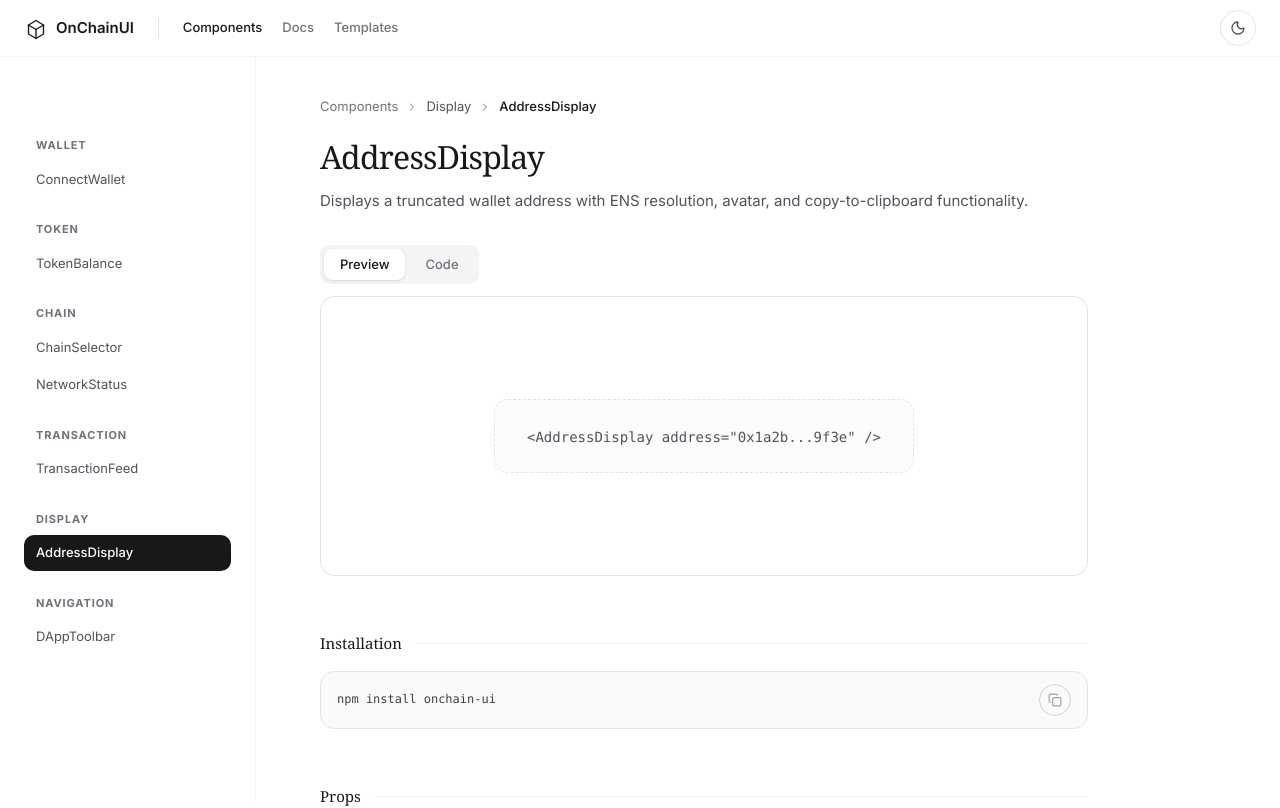
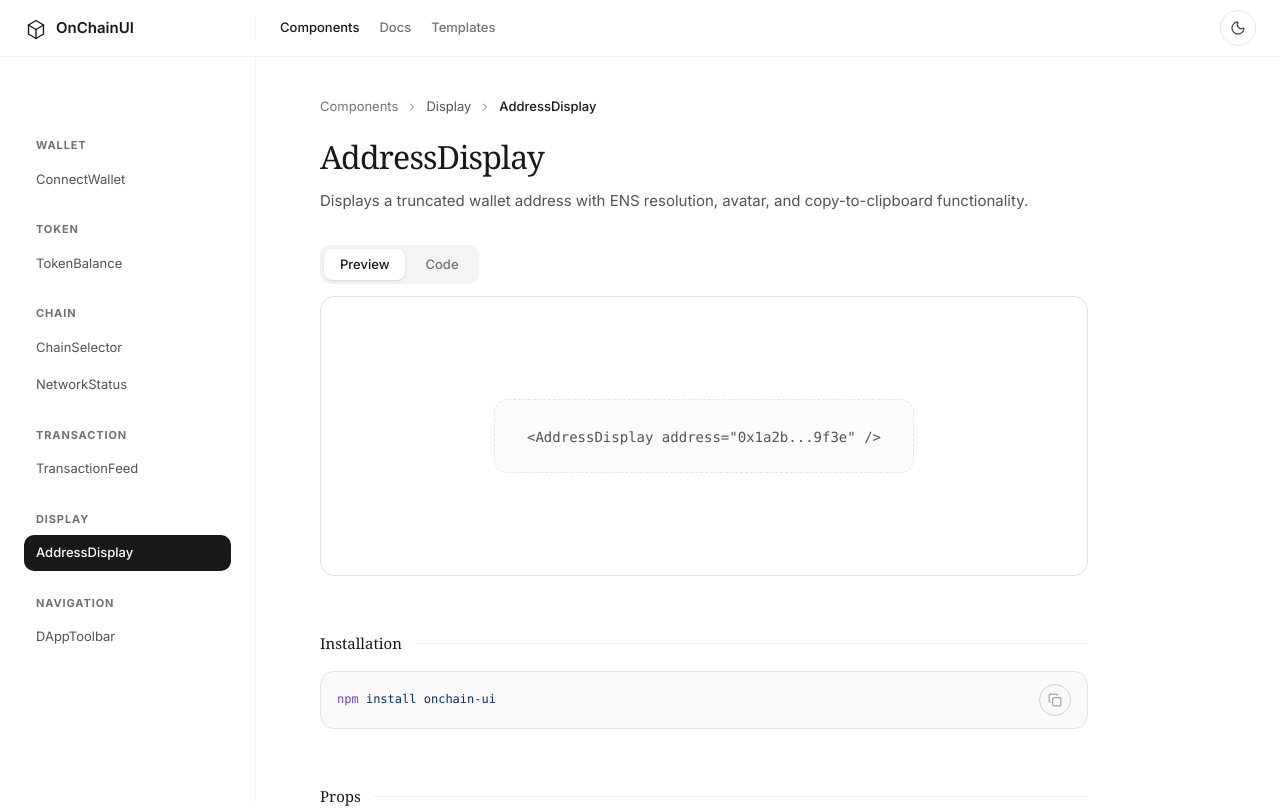
Before and after one commit to Quantapar/OnChainUI, a React (Vite) app in the folder frontend/: page /components/address-display in a window 1280 px wide. Shown: the top 808 px of the page. Built offline with nearby package versions, Linux system fonts and the light colour scheme.

Commit message:
refactor: add shiki highlighter and update dark theme colors in ComponentsPage and DAppToolbar

```diff
--- a/frontend/src/components/landing/ComponentPreview.tsx
+++ b/frontend/src/components/landing/ComponentPreview.tsx
@@ -306,7 +306,7 @@ function DAppToolbarPreview() {
 
   return (
     <div
-      className="relative flex items-center gap-1 rounded-full border border-zinc-200 bg-white px-2.5 py-1.5 shadow-sm dark:border-zinc-700 dark:bg-zinc-900"
+      className="relative flex items-center gap-1 rounded-full border border-zinc-200 bg-white px-2.5 py-1.5 shadow-sm dark:border-zinc-800 dark:bg-[#09090B]"
       onMouseLeave={() => setHoveredId(null)}
     >
       <AnimatePresence>
@@ -355,7 +355,7 @@ function DAppToolbarPreview() {
         {hoveredItem && (
           <motion.div
             key="toolbar-tooltip"
-            className="pointer-events-none absolute -top-10 left-0 z-50 whitespace-nowrap rounded-lg border border-zinc-200 bg-white px-2.5 py-1 shadow-sm dark:border-zinc-700 dark:bg-zinc-900"
+            className="pointer-events-none absolute -top-10 left-0 z-50 whitespace-nowrap rounded-lg border border-zinc-200 bg-white px-2.5 py-1 shadow-sm dark:border-zinc-800 dark:bg-[#09090B]"
             initial={{ opacity: 0, y: 6, scale: 0.95, x: tooltipX, translateX: "-50%" }}
             animate={{ opacity: 1, y: 0, scale: 1, x: tooltipX, translateX: "-50%" }}
             exit={{ opacity: 0, y: 6, scale: 0.95, transition: { duration: 0.12 } }}
--- a/frontend/src/data/components.ts
+++ b/frontend/src/data/components.ts
@@ -244,7 +244,7 @@ export function DAppToolbar({ items, activeId, separator }: DAppToolbarProps) {
     <div
       className="relative flex items-center gap-2 rounded-full border
         border-zinc-200 bg-white px-4 py-2 shadow-sm
-        dark:border-zinc-700 dark:bg-zinc-900"
+        dark:border-zinc-800 dark:bg-[#09090B]"
       onMouseLeave={() => setHoveredId(null)}
     >
       <AnimatePresence>
@@ -264,7 +264,7 @@ export function DAppToolbar({ items, activeId, separator }: DAppToolbarProps) {
       {items.map((item, index) => (
         <React.Fragment key={item.id}>
           {separator !== undefined && index === separator + 1 && (
-            <div className="mx-0.5 h-5 w-px bg-zinc-200 dark:bg-zinc-700" />
+            <div className="mx-0.5 h-5 w-px bg-zinc-200 dark:bg-zinc-800" />
           )}
           <button
             onClick={item.onClick}
@@ -298,7 +298,7 @@ export function DAppToolbar({ items, activeId, separator }: DAppToolbarProps) {
             className="pointer-events-none absolute -top-10 left-0 z-50
               whitespace-nowrap rounded-lg border border-zinc-200
               bg-white px-2.5 py-1 shadow-sm
-              dark:border-zinc-700 dark:bg-zinc-900"
+              dark:border-zinc-800 dark:bg-[#09090B]"
             initial={{
               opacity: 0, y: 6, scale: 0.95,
               x: tooltipX, translateX: "-50%",
--- a/frontend/src/pages/ComponentsPage.tsx
+++ b/frontend/src/pages/ComponentsPage.tsx
@@ -1,5 +1,6 @@
-import React, { useState, useEffect } from "react";
+import React, { useState, useEffect, useMemo } from "react";
 import { AnimatePresence, motion } from "framer-motion";
+import { createHighlighter, type Highlighter } from "shiki";
 import { Link, useParams, useNavigate, Navigate } from "react-router";
 import {
   Check, Copy, ChevronRight, Menu, X,
@@ -45,8 +46,36 @@ function Sidebar({ current }: { current: string }) {
   );
 }
 
+let highlighterPromise: Promise<Highlighter> | null = null;
+
+function getHighlighter() {
+  if (!highlighterPromise) {
+    highlighterPromise = createHighlighter({
+      themes: ["github-light", "github-dark"],
+      langs: ["tsx", "bash"],
+    });
+  }
+  return highlighterPromise;
+}
+
+function useHighlightedCode(code: string, lang: "tsx" | "bash") {
+  const [lightHtml, setLightHtml] = useState<string | null>(null);
+  const [darkHtml, setDarkHtml] = useState<string | null>(null);
+
+  useEffect(() => {
+    getHighlighter().then((highlighter) => {
+      setLightHtml(highlighter.codeToHtml(code, { lang, theme: "github-light" }));
+      setDarkHtml(highlighter.codeToHtml(code, { lang, theme: "github-dark" }));
+    });
+  }, [code, lang]);
+
+  return { lightHtml, darkHtml };
+}
+
 function CodeBlock({ code, compact }: { code: string; compact?: boolean }) {
   const [copied, setCopied] = useState(false);
+  const lang = compact ? "bash" : "tsx";
+  const { lightHtml, darkHtml } = useHighlightedCode(code, lang);
 
   const handleCopy = async () => {
     await navigator.clipboard.writeText(code);
@@ -56,9 +85,22 @@ function CodeBlock({ code, compact }: { code: string; compact?: boolean }) {
 
   return (
     <div className={`group flex gap-2 rounded-xl border border-zinc-200 bg-zinc-50 dark:border-[#1e1e22] dark:bg-[#111113] ${compact ? "items-center px-4 py-3" : "items-start p-5"}`}>
+      {lightHtml && darkHtml ? (
+        <>
+          <div
+            className={`block min-w-0 flex-1 overflow-x-auto font-mono leading-relaxed dark:hidden [&_pre]:!bg-transparent [&_code]:!bg-transparent ${compact ? "text-xs" : "max-h-[320px] overflow-y-auto text-[13px]"}`}
+            dangerouslySetInnerHTML={{ __html: lightHtml }}
+          />
+          <div
+            className={`hidden min-w-0 flex-1 overflow-x-auto font-mono leading-relaxed dark:block [&_pre]:!bg-transparent [&_code]:!bg-transparent ${compact ? "text-xs" : "max-h-[320px] overflow-y-auto text-[13px]"}`}
+            dangerouslySetInnerHTML={{ __html: darkHtml }}
+          />
+        </>
+      ) : (
         <pre className={`min-w-0 flex-1 overflow-x-auto font-mono leading-relaxed text-zinc-700 dark:text-zinc-300 ${compact ? "text-xs" : "max-h-[320px] overflow-y-auto text-[13px]"}`}>
           <code>{code}</code>
         </pre>
+      )}
       <button
         onClick={handleCopy}
         className="flex h-8 w-8 shrink-0 cursor-pointer items-center justify-center rounded-full border border-zinc-300 text-zinc-400 transition-[border-color,color] duration-150 ease-out hover:border-zinc-400 hover:text-zinc-600 dark:border-zinc-700 dark:hover:border-zinc-600 dark:hover:text-zinc-200"
@@ -182,13 +224,13 @@ function DAppToolbarLivePreview() {
 
   return (
     <div
-      className="relative flex items-center gap-2 rounded-full border border-zinc-200 bg-white px-4 py-2 shadow-sm dark:border-zinc-700 dark:bg-zinc-800"
+      className="relative flex items-center gap-2 rounded-full border border-zinc-200 bg-white px-4 py-2 shadow-sm dark:border-zinc-800 dark:bg-[#09090B]"
       onMouseLeave={() => setHoveredId(null)}
     >
       <AnimatePresence>
         {hoveredId && (
           <motion.div
-            className="absolute top-1/2 left-0 -translate-y-1/2 rounded-xl bg-zinc-100 dark:bg-zinc-700"
+            className="absolute top-1/2 left-0 -translate-y-1/2 rounded-xl bg-zinc-100 dark:bg-zinc-800"
             style={{ width: ITEM_SIZE, height: ITEM_SIZE }}
             initial={{ opacity: 0, x: bgX, scale: 0.95 }}
             animate={{ opacity: 1, x: bgX, scale: 1 }}
@@ -228,7 +270,7 @@ function DAppToolbarLivePreview() {
         {hoveredItem && (
           <motion.div
             key="detail-tooltip"
-            className="pointer-events-none absolute -top-10 left-0 z-50 whitespace-nowrap rounded-lg border border-zinc-200 bg-white px-2.5 py-1 shadow-sm dark:border-zinc-700 dark:bg-zinc-800"
+            className="pointer-events-none absolute -top-10 left-0 z-50 whitespace-nowrap rounded-lg border border-zinc-200 bg-white px-2.5 py-1 shadow-sm dark:border-zinc-800 dark:bg-[#09090B]"
             initial={{ opacity: 0, y: 6, scale: 0.95, x: tooltipX, translateX: "-50%" }}
             animate={{ opacity: 1, y: 0, scale: 1, x: tooltipX, translateX: "-50%" }}
             exit={{ opacity: 0, y: 6, scale: 0.95, transition: { duration: 0.12 } }}
@@ -285,32 +327,32 @@ function ComponentDetail({ component }: { component: ComponentMeta }) {
       <div className="mt-8">
         <div className="flex items-center justify-between">
           <div className="flex items-center gap-1 rounded-lg bg-zinc-100 p-1 dark:bg-zinc-900">
+            {(["preview", "code"] as const).map((t) => (
               <button
-              onClick={() => setTab("preview")}
-              className={`cursor-pointer rounded-md px-4 py-1.5 text-[13px] font-medium transition-all duration-150 ${
-                tab === "preview"
-                  ? "bg-white text-zinc-900 shadow-sm dark:bg-zinc-800 dark:text-zinc-100"
+                key={t}
+                onClick={() => setTab(t)}
+                className={`relative cursor-pointer rounded-md px-4 py-1.5 text-[13px] font-medium transition-colors duration-150 ${
+                  tab === t
+                    ? "text-zinc-900 dark:text-zinc-100"
                     : "text-zinc-500 hover:text-zinc-700 dark:text-zinc-400 dark:hover:text-zinc-200"
                 }`}
               >
-              Preview
+                {tab === t && (
+                  <motion.span
+                    layoutId="detail-tab-indicator"
+                    className="absolute inset-0 rounded-md bg-white shadow-sm dark:bg-zinc-800"
+                    transition={{ type: "spring", stiffness: 400, damping: 30 }}
+                  />
+                )}
+                <span className="relative z-10">{t === "preview" ? "Preview" : "Code"}</span>
               </button>
-            <button
-              onClick={() => setTab("code")}
-              className={`cursor-pointer rounded-md px-4 py-1.5 text-[13px] font-medium transition-all duration-150 ${
-                tab === "code"
-                  ? "bg-white text-zinc-900 shadow-sm dark:bg-zinc-800 dark:text-zinc-100"
-                  : "text-zinc-500 hover:text-zinc-700 dark:text-zinc-400 dark:hover:text-zinc-200"
-              }`}
-            >
-              Code
-            </button>
+            ))}
           </div>
         </div>
 
         <div className="mt-3">
           {tab === "preview" ? (
-            <div className="flex min-h-[280px] items-center justify-center rounded-xl border border-zinc-200 bg-white p-10 dark:border-zinc-800 dark:bg-zinc-900">
+            <div className="flex min-h-[280px] items-center justify-center rounded-xl border border-zinc-200 bg-white p-10 dark:border-[#1e1e22] dark:bg-[#111113]">
               {LIVE_PREVIEWS[component.slug] ?? (
                 <div className="rounded-xl border border-dashed border-zinc-200 bg-zinc-50/50 px-8 py-6 dark:border-zinc-700 dark:bg-zinc-800/40">
                   <code className="font-mono text-sm text-zinc-600 dark:text-zinc-400">{component.usage}</code>
@@ -407,13 +449,14 @@ export function ComponentsPage() {
   return (
     <div className="min-h-screen bg-white dark:bg-zinc-950">
       <header className="sticky top-0 z-40 border-b border-zinc-100 bg-white/95 backdrop-blur-md dark:border-zinc-900 dark:bg-zinc-950/95">
-        <div className="mx-auto flex h-14 max-w-[1400px] items-center justify-between px-6">
-          <div className="flex items-center gap-6">
+        <div className="mx-auto flex h-14 max-w-[1400px] items-center">
+          <div className="flex w-64 shrink-0 items-center border-r border-zinc-100 px-6 dark:border-zinc-900">
             <Link to="/" className="flex cursor-pointer items-center gap-2">
               <img src="/logo.svg" alt="OnChainUI" width={24} height={24} className="h-6 w-6 dark:invert" />
               <span className="text-[15px] font-semibold text-zinc-900 dark:text-zinc-100">OnChainUI</span>
             </Link>
-            <span className="hidden h-5 w-px bg-zinc-200 md:block dark:bg-zinc-800" />
+          </div>
+          <div className="flex flex-1 items-center justify-between px-6">
             <div className="hidden items-center gap-5 md:flex">
               <Link to="/components" className="cursor-pointer text-[13px] font-medium text-zinc-900 dark:text-zinc-100">
                 Components
@@ -425,8 +468,6 @@ export function ComponentsPage() {
                 Templates
               </Link>
             </div>
-          </div>
-
             <div className="flex items-center gap-2">
               <ThemeToggle />
               <button
@@ -437,6 +478,7 @@ export function ComponentsPage() {
               >
                 {mobileMenuOpen ? <X className="h-5 w-5" /> : <Menu className="h-5 w-5" />}
               </button>
+            </div>
           </div>
         </div>
       </header>
```
Lines whose indentation alone changed are shown as unchanged.
